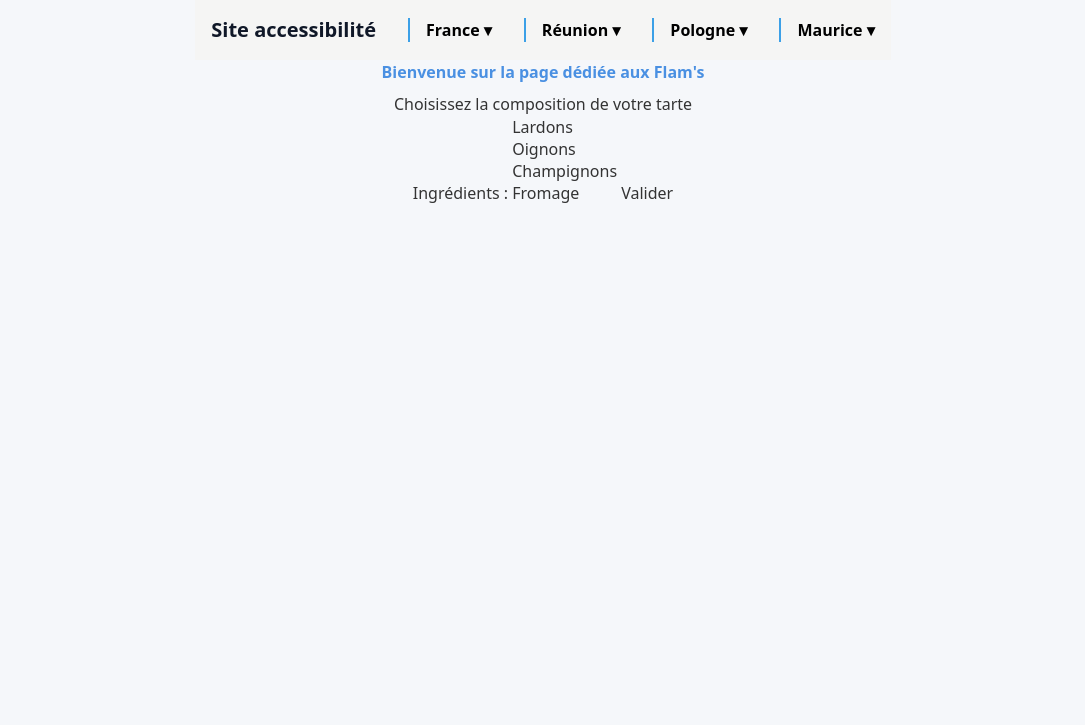
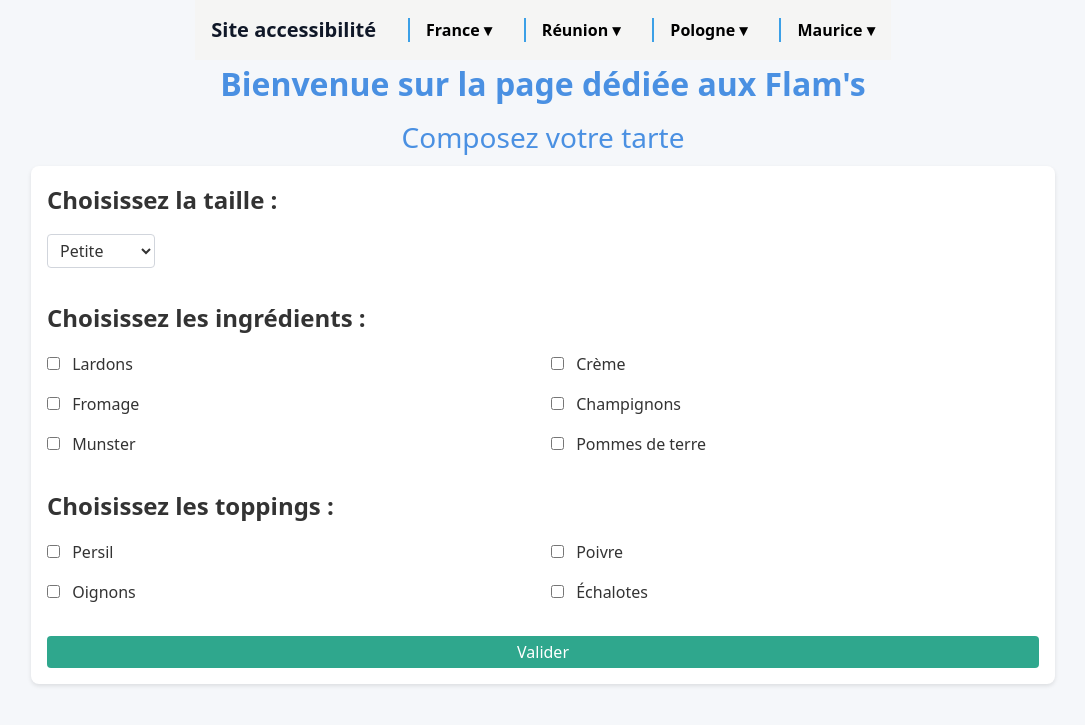
Before and after one commit to samfrick/site_accessibilite, a Symfony app: template Accessibilite/templates/flams.html.twig in a window 1280 px wide. Shown: the top 725 px of the page, without its empty margins (97-1182 px from the left). Run offline with Twig, Linux system fonts and the light colour scheme; the template is opened without the code that fills it, so the values that code supplies are empty; some libraries are stand-ins or nearby versions.

Commit message:
Update flams.html.twig

```diff
--- a/Accessibilite/templates/flams.html.twig
+++ b/Accessibilite/templates/flams.html.twig
@@ -1,18 +1,68 @@
 {% extends "base.html.twig" %}
 
 {% block body %}
+<h1 class="h1 font-bold">Bienvenue sur la page dédiée aux Flam's</h1>
+<h2 class="h2">Composez votre tarte</h2>
 
-    <h1 class="text-center font-bold">Bienvenue sur la page dédiée aux Flam's</h1>
-    <p>Choisissez la composition de votre tarte</p>
-
-    <form action="{{ path('flams') }}" method="post">
-        <label for="ingredients">Ingrédients :</label>
-        <select id="ingredients" name="ingredients[]" multiple>
-            <option value="lardons">Lardons</option>
-            <option value="oignons">Oignons</option>
-            <option value="champignons">Champignons</option>
-            <option value="fromage">Fromage</option>
+<form action="{{ path('flams') }}" method="post" class="form">
+    <fieldset class="fieldset">
+        <label for="taille" class="legend h3">Choisissez la taille :</label>
+        <select id="taille" name="taille" class="border border-gray-300 rounded py-1 px-2">
+            <option value="petite">Petite</option>
+            <option value="moyenne">Moyenne</option>
+            <option value="grande">Grande</option>
         </select>
-        <button type="submit">Valider</button>
-    </form>
+    </fieldset>
+    <fieldset class="fieldset">
+        <legend class="legend h3">Choisissez les ingrédients :</legend>
+        <div class="grid grid-cols-2 gap-4">
+            <div>
+                <input type="checkbox" id="lardons" name="ingredients" value="lardons">
+                <label for="lardons">Lardons</label>
+            </div>
+            <div>
+                <input type="checkbox" id="crème" name="ingredients" value="crème">
+                <label for="crème">Crème</label>
+            </div>
+            <div>
+                <input type="checkbox" id="fromage" name="ingredients" value="fromage">
+                <label for="fromage">Fromage</label>
+            </div>
+            <div>
+                <input type="checkbox" id="champignons" name="ingredients" value="champignons">
+                <label for="champignons">Champignons</label>
+            </div>
+            <div>
+                <input type="checkbox" id="munster" name="ingredients" value="munster">
+                <label for="munster">Munster</label>
+            </div>
+            <div>
+                <input type="checkbox" id="patates" name="ingredients" value="patates">
+                <label for="patates">Pommes de terre</label>
+            </div>
+        </div>
+    </fieldset>
+    <fieldset class="fieldset">
+        <legend class="legend h3">Choisissez les toppings :</legend>
+        <div class="grid grid-cols-2 gap-4">
+            <div>
+                <input type="checkbox" id="persil" name="toppings" value="persil">
+                <label for="persil">Persil</label>
+            </div>
+            <div>
+                <input type="checkbox" id="poivre" name="toppings" value="poivre">
+                <label for="poivre">Poivre</label>
+            </div>
+            <div>
+                <input type="checkbox" id="oignons" name="toppings" value="oignons">
+                <label for="oignons">Oignons</label>
+            </div>
+            <div>
+                <input type="checkbox" id="échalotes" name="toppings" value="échalotes">
+                <label for="échalotes">Échalotes</label>
+            </div>
+        </div>
+    </fieldset>
+    <button class="btn btn-secondary" type="submit">Valider</button>
+</form>
 {% endblock body %}
```
